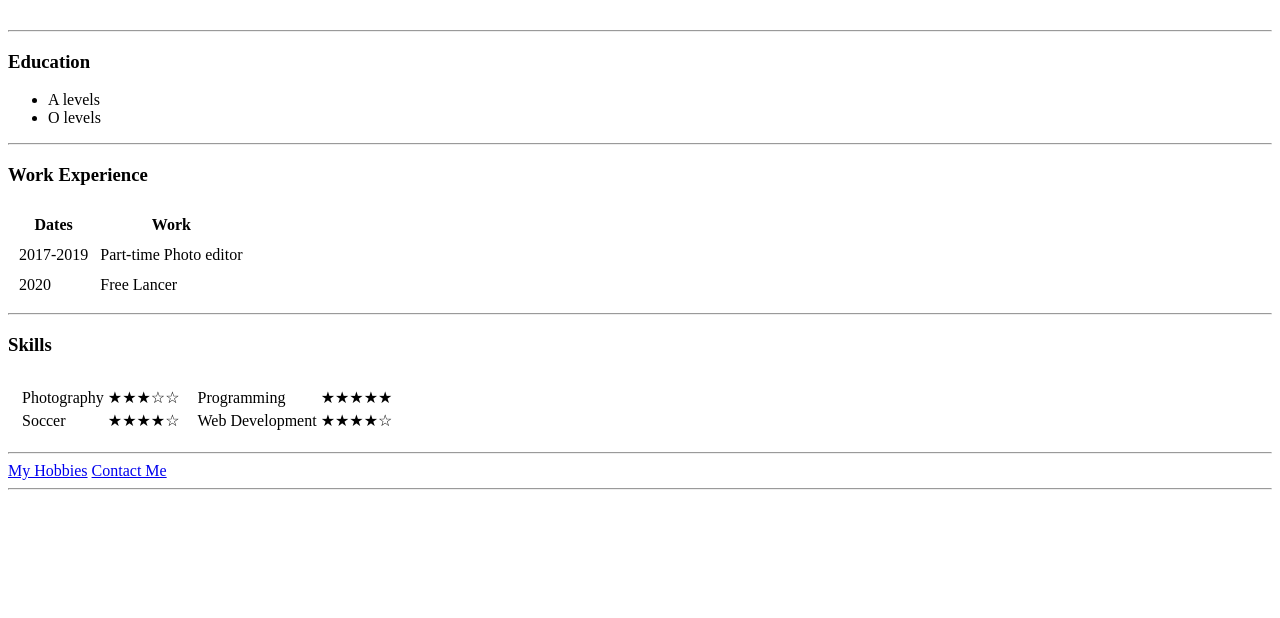
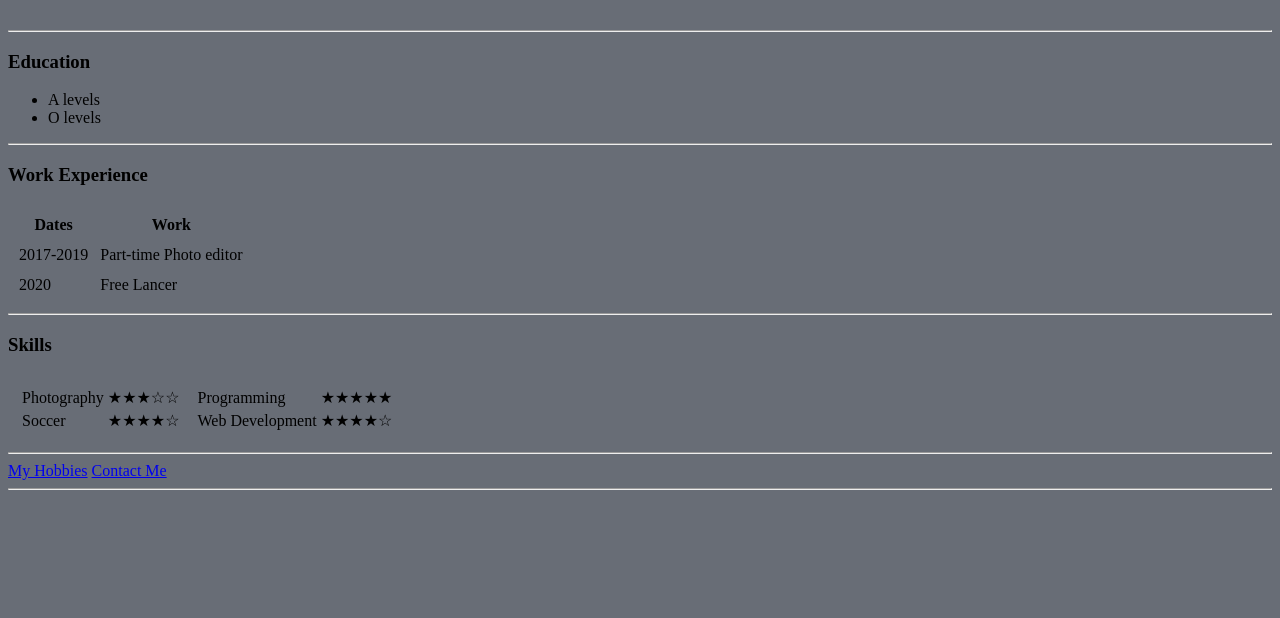
Before and after one commit to faisalzamirfz/cv, a plain HTML site: page index.html in a window 1280 px wide. Shown: the part 182-800 px from the top of the page. Drawn offline with Linux system fonts and the light colour scheme.

Commit message:
Update index.html

```diff
--- a/index.html
+++ b/index.html
@@ -6,7 +6,7 @@
   <title>Faisal's Personal Site</title>
 </head>
 
-<body>
+<body style="background-color: #686d76;">
   <table cellspacing="20">
     <tr>
       <td><img src="5.jpg" width=200px alt="building"></td>
```
